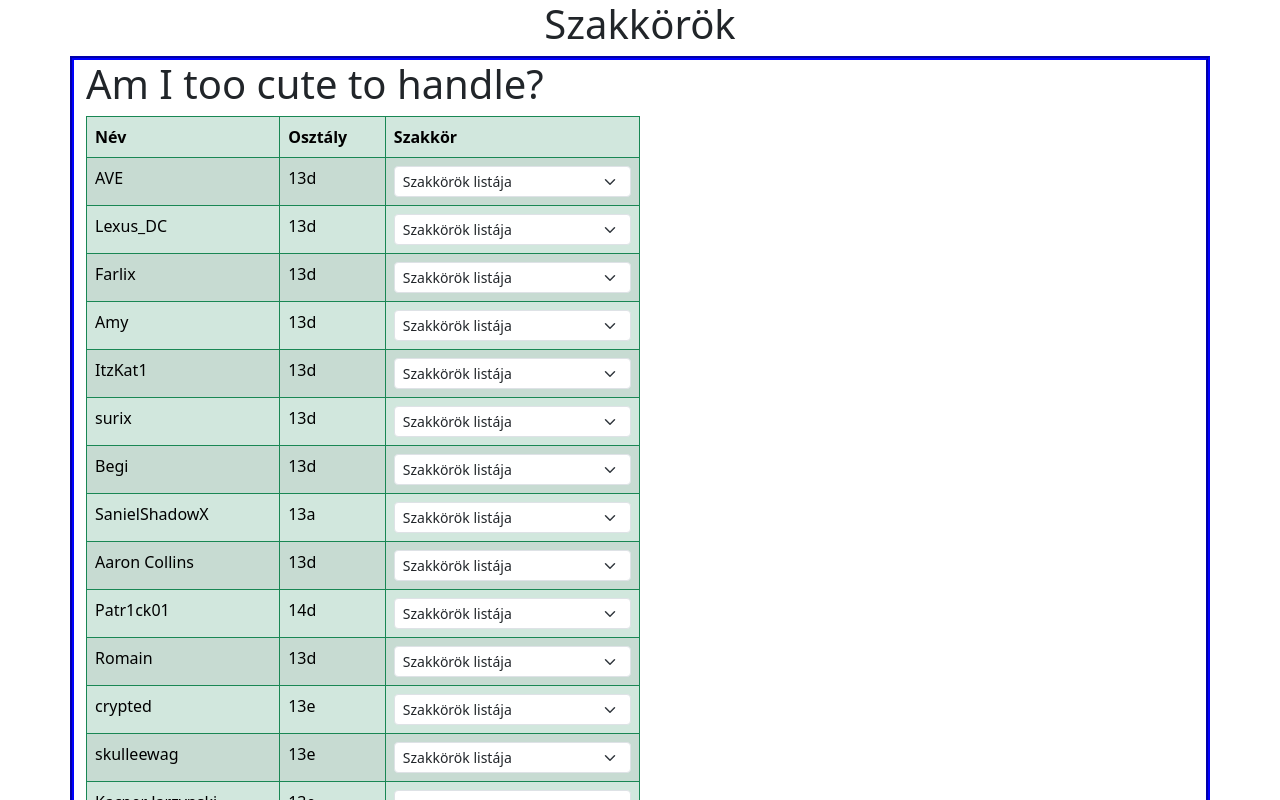
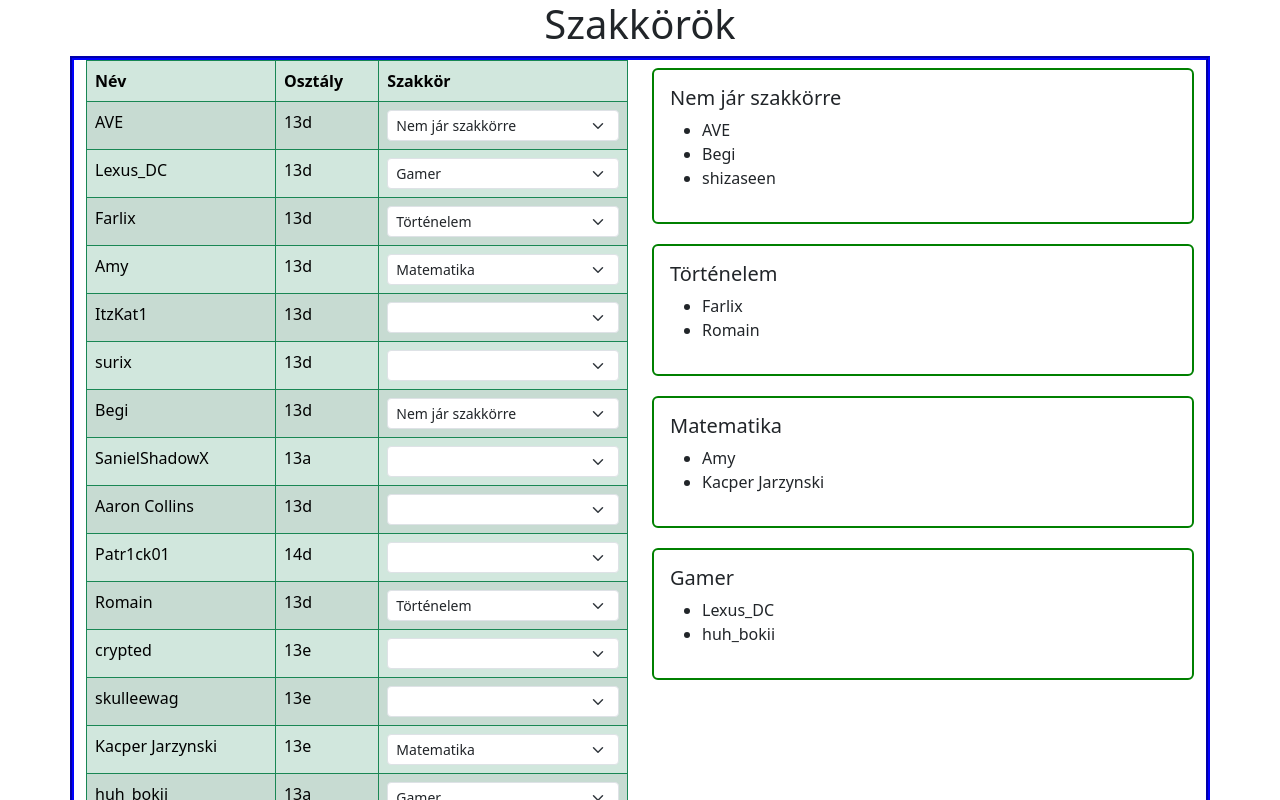
Before and after one commit to janesz315/Szakkorok, a Vue app: page / in a window 1280 px wide. Shown: the top 800 px of the page. Built offline with nearby package versions, Linux system fonts and the light colour scheme.

Commit message:
kártyák és a szakkörök működnek

```diff
--- a/src/components/SzakkorKartya.vue
+++ b/src/components/SzakkorKartya.vue
@@ -1,19 +1,37 @@
+
+
 <template>
-  <div class="card" style="width: 18rem;">
-  <div class="card-body">
-    <h5 class="card-title">Card title</h5>
-    <p class="card-text">{{  }}</p>
-
+  <div>
+    <div v-for="szakkor in szakkorok" :key="szakkor.id" class="card" style="width: auto; margin-bottom: 20px;">
+      <div class="card-body">
+        <h5 class="card-title">{{ szakkor.nev }}</h5>
+        <p class="card-text">
+          <span v-if="filteredTanulok(szakkor.id).length === 0">Nincs tanuló ebben a szakkörben</span>
+          <ul v-else>
+            <li v-for="tanulo in filteredTanulok(szakkor.id)" :key="tanulo.id">{{ tanulo.nev }}</li>
+          </ul>
+        </p>
+      </div>
+    </div>
   </div>
-</div>
 </template>
 
 <script>
 export default {
-
-}
+  props: {
+    szakkorok: Array,
+    tanulok: Array,
+  },
+  methods: {
+    filteredTanulok(szakkorId) {
+      return this.tanulok.filter((tanulo) => tanulo.szakkorId === szakkorId);
+    },
+  },
+};
 </script>
 
-<style>
-
+<style scoped>
+.card {
+  border: 2px solid green;
+}
 </style>
--- a/src/views/HomeView.vue
+++ b/src/views/HomeView.vue
@@ -2,7 +2,8 @@
   <h1 class="text-center">Szakkörök</h1>
 
   <div class="container container-fluid my-border">
-    <h1>Am I too cute to handle?</h1>
+
+  <div class="row">
     <div class="col col-6">
       <table class="table table-bordered border-success table-hover table-striped table-success">
         <thead>
@@ -20,149 +21,66 @@
               <select
                 class="form-select form-select-sm"
                 aria-label="Small select example"
+                v-model="tanulo.szakkorId"
               >
-                <option selected>Szakkörök listája</option>
-                <option v-for="(szakkor, ind) in szakkorok" :key="ind">
+                <option disabled value="">Válassz szakkört</option>
+                <option v-for="(szakkor, ind) in szakkorok" :key="ind" :value="szakkor.id">
                   {{ szakkor.nev }}
                 </option>
               </select>
             </td>
-            <!-- v-for="(szakkor, ind) in szakkorok" :key="ind" -->
           </tr>
         </tbody>
       </table>
     </div>
 
-    <div class="col col-6"></div>
+    <div class="col col-6 mt-2">
+      <SzakkorKartya :szakkorok="szakkorok" :tanulok="tanulok" />
+    </div>
+  </div>
   </div>
 </template>
+
 <script>
+import SzakkorKartya from '@/components/SzakkorKartya.vue';
+
 export default {
+  components: {
+    SzakkorKartya,
+  },
   data() {
     return {
       tanulok: [
-        {
-          id: 1,
-          nev: "AVE",
-          osztaly: "13d",
-          szakkorId: null,
-        },
-        {
-          id: 2,
-          nev: "Lexus_DC",
-          osztaly: "13d",
-          szakkorId: null,
-        },
-        {
-          id: 3,
-          nev: "Farlix",
-          osztaly: "13d",
-          szakkorId: null,
-        },
-        {
-          id: 4,
-          nev: "Amy",
-          osztaly: "13d",
-          szakkorId: null,
-        },
-        {
-          id: 5,
-          nev: "ItzKat1",
-          osztaly: "13d",
-          szakkorId: null,
-        },
-        {
-          id: 6,
-          nev: "surix",
-          osztaly: "13d",
-          szakkorId: null,
-        },
-        {
-          id: 7,
-          nev: "Begi",
-          osztaly: "13d",
-          szakkorId: null,
-        },
-        {
-          id: 8,
-          nev: "SanielShadowX",
-          osztaly: "13a",
-          szakkorId: null,
-        },
-        {
-          id: 9,
-          nev: "Aaron Collins",
-          osztaly: "13d",
-          szakkorId: null,
-        },
-        {
-          id: 10,
-          nev: "Patr1ck01",
-          osztaly: "14d",
-          szakkorId: null,
-        },
-        {
-          id: 11,
-          nev: "Romain",
-          osztaly: "13d",
-          szakkorId: null,
-        },
-        {
-          id: 12,
-          nev: "crypted",
-          osztaly: "13e",
-          szakkorId: null,
-        },
-        {
-          id: 13,
-          nev: "skulleewag",
-          osztaly: "13e",
-          szakkorId: null,
-        },
-        {
-          id: 14,
-          nev: "Kacper Jarzynski",
-          osztaly: "13e",
-          szakkorId: null,
-        },
-        {
-          id: 15,
-          nev: "huh_bokii",
-          osztaly: "13a",
-          szakkorId: null,
-        },
-        {
-          id: 16,
-          nev: "DimaNastart",
-          osztaly: "13b",
-          szakkorId: null,
-        },
+        { id: 1, nev: 'AVE', osztaly: '13d', szakkorId: 1 },
+        { id: 2, nev: 'Lexus_DC', osztaly: '13d', szakkorId: 4 },
+        { id: 3, nev: 'Farlix', osztaly: '13d', szakkorId: 2 },
+        { id: 4, nev: 'Amy', osztaly: '13d', szakkorId: 3 },
+        { id: 5, nev: 'ItzKat1', osztaly: '13d', szakkorId: null },
+        { id: 6, nev: 'surix', osztaly: '13d', szakkorId: null },
+        { id: 7, nev: 'Begi', osztaly: '13d', szakkorId: 1 },
+        { id: 8, nev: 'SanielShadowX', osztaly: '13a', szakkorId: null },
+        { id: 9, nev: 'Aaron Collins', osztaly: '13d', szakkorId: null },
+        { id: 10, nev: 'Patr1ck01', osztaly: '14d', szakkorId: null },
+        { id: 11, nev: 'Romain', osztaly: '13d', szakkorId: 2 },
+        { id: 12, nev: 'crypted', osztaly: '13e', szakkorId: null },
+        { id: 13, nev: 'skulleewag', osztaly: '13e', szakkorId: null },
+        { id: 14, nev: 'Kacper Jarzynski', osztaly: '13e', szakkorId: 3 },
+        { id: 15, nev: 'huh_bokii', osztaly: '13a', szakkorId: 4 },
+        { id: 16, nev: 'DimaNastart', osztaly: '13b', szakkorId: null },
+        { id: 17, nev: 'JackusEditz', osztaly: '13c', szakkorId: null },
+        { id: 18, nev: 'shizaseen', osztaly: '13d', szakkorId: 1 },
       ],
       szakkorok: [
-        {
-          id: 1,
-          nev: "Nem jár szakkörre",
-        },
-        {
-          id: 2,
-          nev: "Történelem",
-        },
-        {
-          id: 3,
-          nev: "Matematika",
-        },
-        {
-          id: 4,
-          nev: "Gamer",
-        },
+        { id: 1, nev: 'Nem jár szakkörre' },
+        { id: 2, nev: 'Történelem' },
+        { id: 3, nev: 'Matematika' },
+        { id: 4, nev: 'Gamer' },
       ],
     };
   },
 };
 </script>
 
-
-
 <style>
 .my-border {
   border: 4px groove blue;
```
